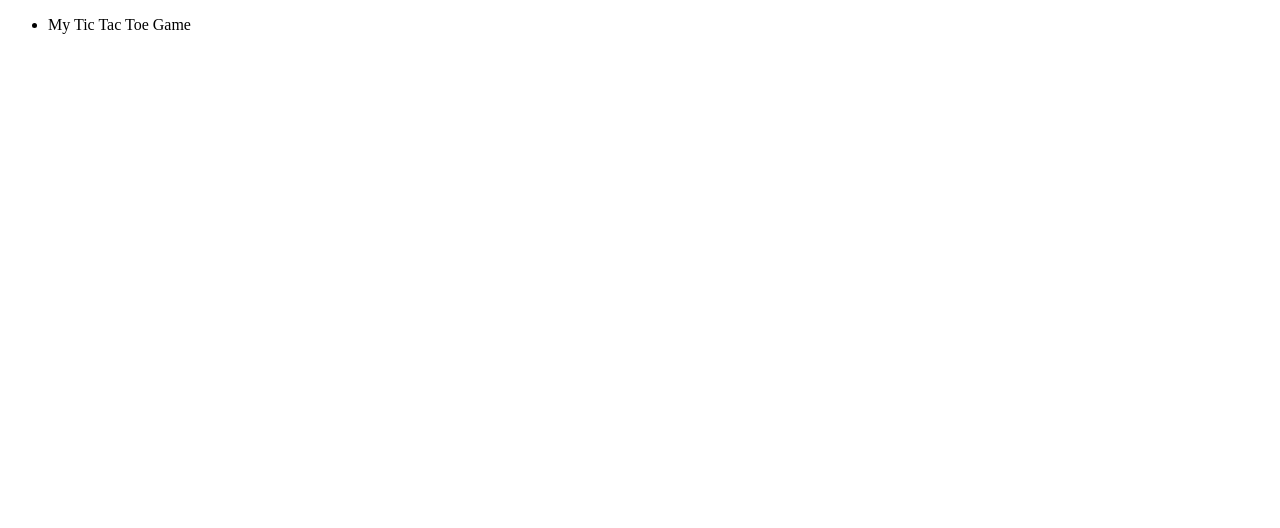
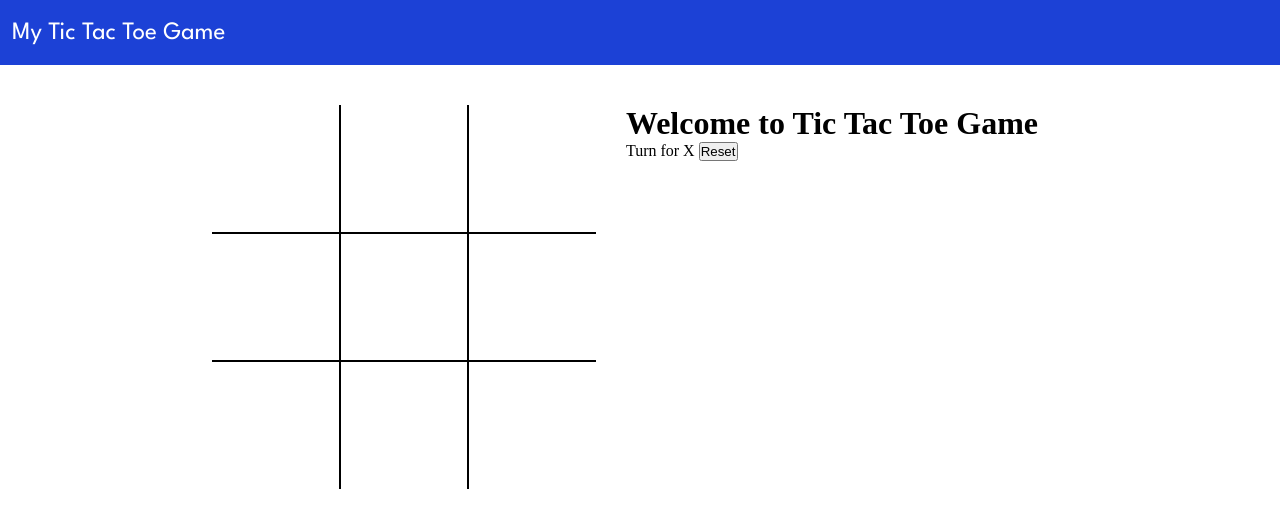
Before and after one commit to rohitanchal/Tic-Tac-Toe, a plain HTML site: page index.html in a window 1280 px wide. Drawn offline with Linux system fonts and the light colour scheme.

Commit message:
complete HTML and CSS

```diff
--- a/index.html
+++ b/index.html
@@ -14,6 +14,32 @@
             <li>My Tic Tac Toe Game</li>
         </ul>
     </nav>
+    <div class="gameContainer">
+        <div class="container">
+            <div class="box bt-0 bl-0"><span class="boxtext"></span></div>
+            <div class="box bt-0"><span class="boxtext"></span></div>
+            <div class="box bt-0 br-0"><span class="boxtext"></span></div>
+            <div class="box bl-0"><span class="boxtext"></span></div>
+            <div class="box"><span class="boxtext"></span></div>
+            <div class="box br-0"><span class="boxtext"></span></div>
+            <div class="box bl-0 bb-0"><span class="boxtext"></span></div>
+            <div class="box  bb-0"><span class="boxtext"></span></div>
+            <div class="box  bb-0  br-0"><span class="boxtext"></span></div>
+        </div>
+        <div class="gameInfo">
+            <h1>Welcome to Tic Tac Toe Game</h1>
+            <div>
+                <span class="info">Turn for X</span>
+                <button id="reset">Reset</button>
+                <div class="imgbox">
+                    <img src="excited.gif" alt="">
+                </div>
+            </div>
+        </div>
+    </div>
+
+
+
     <script src="script.js"></script>
 </body>
 
--- a/style.css
+++ b/style.css
@@ -1,3 +1,74 @@
-.nav ul {
+@import url('https://fonts.googleapis.com/css2?family=League+Spartan:wght@400;500;700&family=Playfair+Display:wght@500&family=Poppins:ital,wght@0,500;0,600;0,700;1,600&family=Prompt:wght@500&display=swap');
+* {
+    margin: 0;
+    padding: 0;
+}
+
+nav {
+    background-color: #1c41d6;
+    color: white;
+    height: 65px;
+    font-size: 25px;
+    display: flex;
+    align-items: center;
+    padding: 0 12px;
+    font-family: 'League Spartan', sans-serif;
+}
+
+nav ul {
     list-style-type: none;
 }
+
+.gameContainer {
+    display: flex;
+    /* background-color: aqua; */
+    justify-content: center;
+    margin-top: 40px;
+}
+
+.container {
+    display: grid;
+    grid-template-rows: repeat(3, 10vw);
+    grid-template-columns: repeat(3, 10vw);
+    font-family: 'League Spartan', sans-serif;
+}
+
+.box {
+    border: 1.5px solid black;
+    font-size: 10vw;
+    cursor: pointer;
+    display: flex;
+    justify-content: center;
+    align-items: center;
+    margin: 0;
+    padding-top: 17px;
+}
+
+.box:hover {
+    background-color: #d1d8eb;
+    ;
+}
+
+.gameInfo {
+    padding: 0 30px;
+}
+
+.imgbox {
+    display: none;
+}
+
+.br-0 {
+    border-right: 0;
+}
+
+.bl-0 {
+    border-left: 0;
+}
+
+.bt-0 {
+    border-top: 0;
+}
+
+.bb-0 {
+    border-bottom: 0;
+}
```
